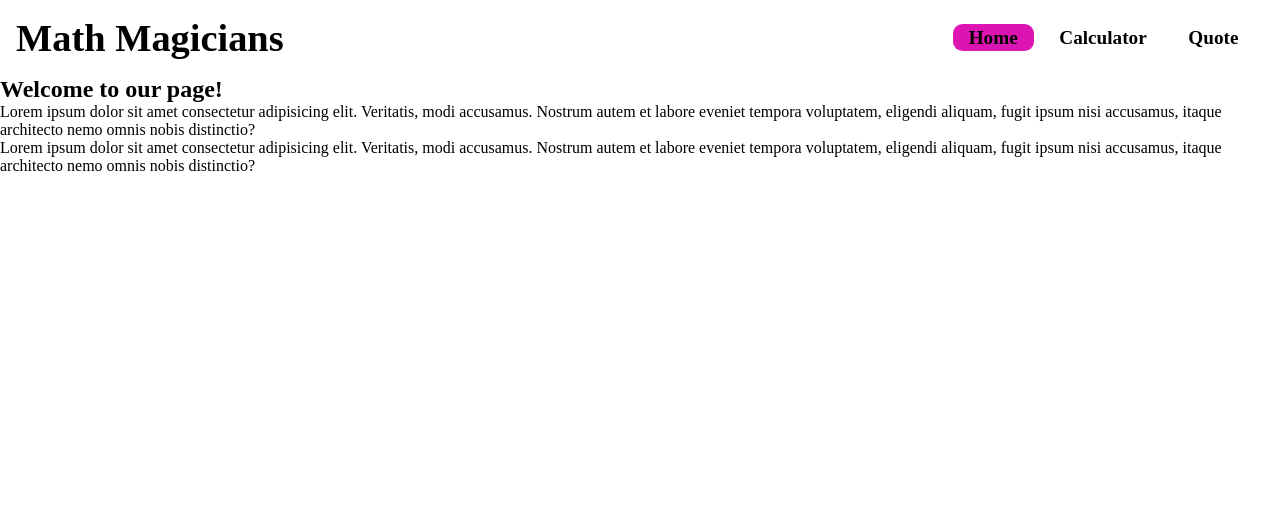
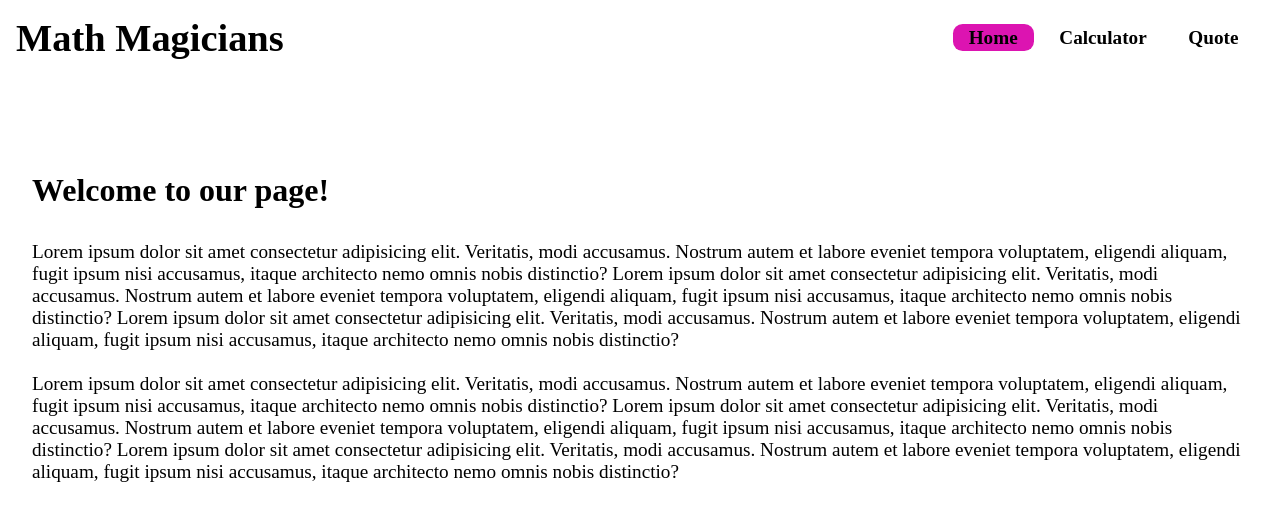
Before and after one commit to skyv26/math-magician, a React (Create React App) app: page / in a window 1280 px wide. Shown: the top 520 px of the page. Built offline with nearby package versions, Linux system fonts and the light colour scheme; the HTML template or start-up script is replaced by a standard one.

Commit message:
Add styles and Improve UI

```diff
--- /dev/null
+++ b/src/pages/Home/Home.css
@@ -0,0 +1,15 @@
+.section {
+  display: flex;
+  flex-direction: column;
+  gap: 2rem;
+  padding: 2rem;
+}
+
+.section-heading {
+  font-size: 2rem;
+  margin-top: 4rem;
+}
+
+.desc {
+  font-size: 1.2rem;
+}
--- a/src/pages/Home/Home.js
+++ b/src/pages/Home/Home.js
@@ -1,4 +1,5 @@
 import React from 'react';
+import './Home.css';
 
 const Home = () => (
   <section className="section section-home">
@@ -7,8 +8,20 @@ const Home = () => (
       Lorem ipsum dolor sit amet consectetur adipisicing elit. Veritatis,
       modi accusamus. Nostrum autem et labore eveniet tempora voluptatem,
       eligendi aliquam, fugit ipsum nisi accusamus, itaque architecto nemo omnis nobis distinctio?
-    </p>
-    <p className="desc">
+      Lorem ipsum dolor sit amet consectetur adipisicing elit. Veritatis,
+      modi accusamus. Nostrum autem et labore eveniet tempora voluptatem,
+      eligendi aliquam, fugit ipsum nisi accusamus, itaque architecto nemo omnis nobis distinctio?
+      Lorem ipsum dolor sit amet consectetur adipisicing elit. Veritatis,
+      modi accusamus. Nostrum autem et labore eveniet tempora voluptatem,
+      eligendi aliquam, fugit ipsum nisi accusamus, itaque architecto nemo omnis nobis distinctio?
+      <br />
+      <br />
+      Lorem ipsum dolor sit amet consectetur adipisicing elit. Veritatis,
+      modi accusamus. Nostrum autem et labore eveniet tempora voluptatem,
+      eligendi aliquam, fugit ipsum nisi accusamus, itaque architecto nemo omnis nobis distinctio?
+      Lorem ipsum dolor sit amet consectetur adipisicing elit. Veritatis,
+      modi accusamus. Nostrum autem et labore eveniet tempora voluptatem,
+      eligendi aliquam, fugit ipsum nisi accusamus, itaque architecto nemo omnis nobis distinctio?
       Lorem ipsum dolor sit amet consectetur adipisicing elit. Veritatis,
       modi accusamus. Nostrum autem et labore eveniet tempora voluptatem,
       eligendi aliquam, fugit ipsum nisi accusamus, itaque architecto nemo omnis nobis distinctio?
```
